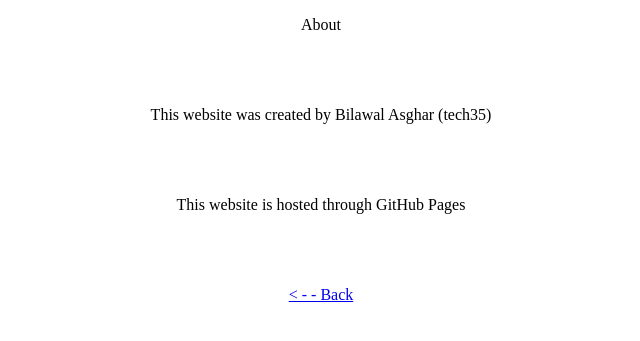
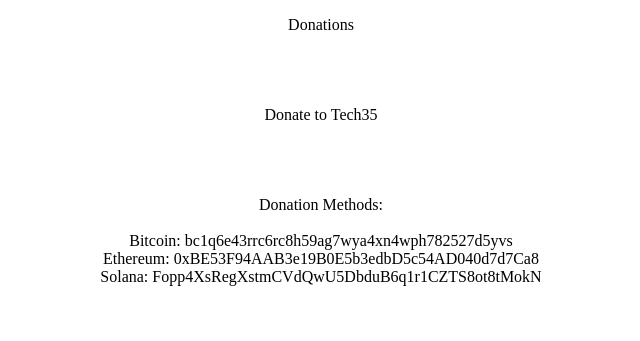
Before and after one commit to tech35/tech35.github.io, a Jekyll site: the page other/Donations.html, which Jekyll copies as it is, in a window 1280 px wide. Shown: the top 341 px of the page, without its empty margins (319-959 px from the left). Built offline with Jekyll 4.4.1, drawn with Linux system fonts in a browser that asks for light colours.

Commit message:
Update and rename about.html to Donations.html

```diff
--- a/other/about.html
+++ b/other/Donations.html
@@ -11,7 +11,7 @@
     <meta name="theme-color" content="#ffffff">
 </head>
 
-<title>tech35 - GitHub Page | About</title>
+<title>tech35 - GitHub Page | Donations</title>
 <style>
     .center {
      text-align: center
@@ -21,26 +21,28 @@
 <p class="center">
 
 <body>
-    About
+    Donations
     <br>
     <br>
     <br>
     <br>
     <br>
 
-    This website was created by Bilawal Asghar (tech35)
+    Donate to Tech35
     <br>
     <br>
     <br>
     <br>
     <br>
-    This website is hosted through GitHub Pages
+    Donation Methods:
     <br>
     <br>
+    Bitcoin: bc1q6e43rrc6rc8h59ag7wya4xn4wph782527d5yvs
     <br>
+    Ethereum: 0xBE53F94AAB3e19B0E5b3edbD5c54AD040d7d7Ca8
     <br>
+    Solana: Fopp4XsRegXstmCVdQwU5DbduB6q1r1CZTS8ot8tMokN
     <br>
-    <a href="https://tech35.github.io/"> < - - Back </a>
 
 
 
```
